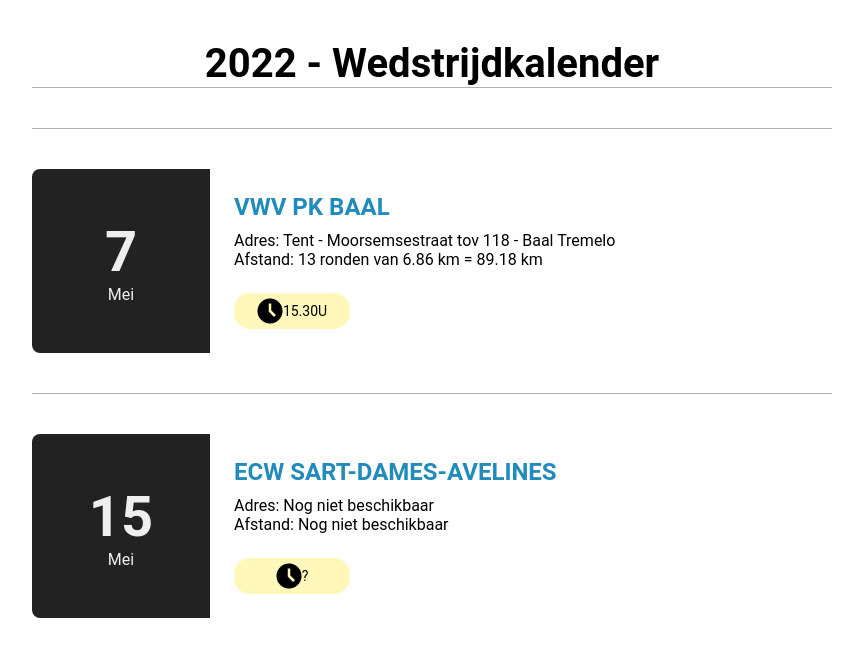
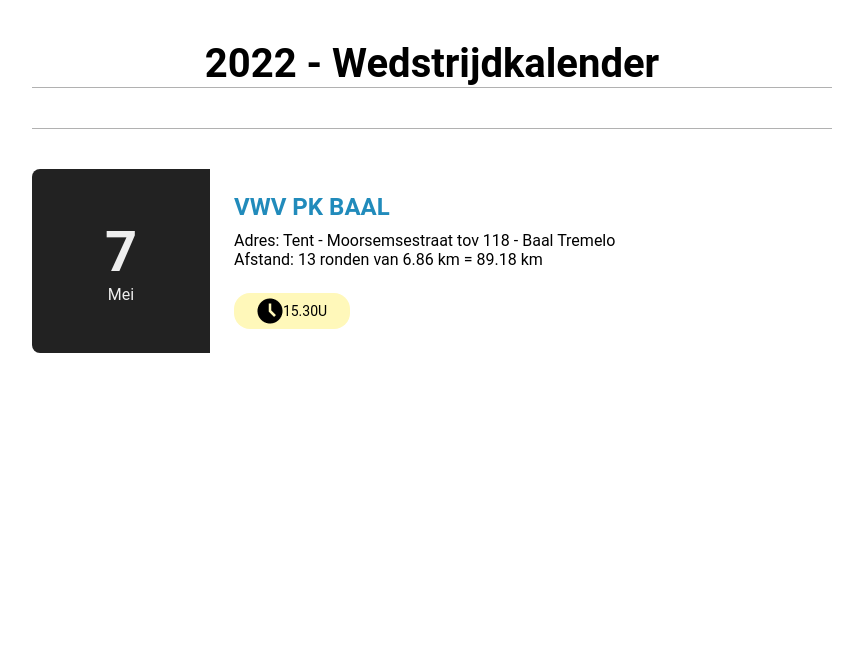
Before and after one commit to BigBoyCarl/Cycling-Site, a plain HTML site: page index.html in a window 1280 px wide. Shown: the whole page, without its empty margins (208-1071 px from the left). Drawn offline with Linux system fonts and the light colour scheme.

Commit message:
Update index.html

```diff
--- a/index.html
+++ b/index.html
@@ -33,24 +33,7 @@
         </div>
       </div>
 
-      <h3 class="year"></h3>
-      <div class="event">
-        <div class="event-left">
-          <div class="event-date">
-            <div class="date">15</div>
-            <div class="month">Mei</div>
-          </div>
-        </div>
-        <div class="event-right">
-          <h3 class="event-title">ECW Sart-Dames-Avelines</h3>
-          <div class="event-description">
-            Adres: Nog niet beschikbaar <br />
-            Afstand: Nog niet beschikbaar
-            <div class="event-timing">
-              <img src="image/time.png" alt="clock" /> ?
-            </div>
-          </div>
-        </div>
+
       </div>
     </div>
   </body>
```
